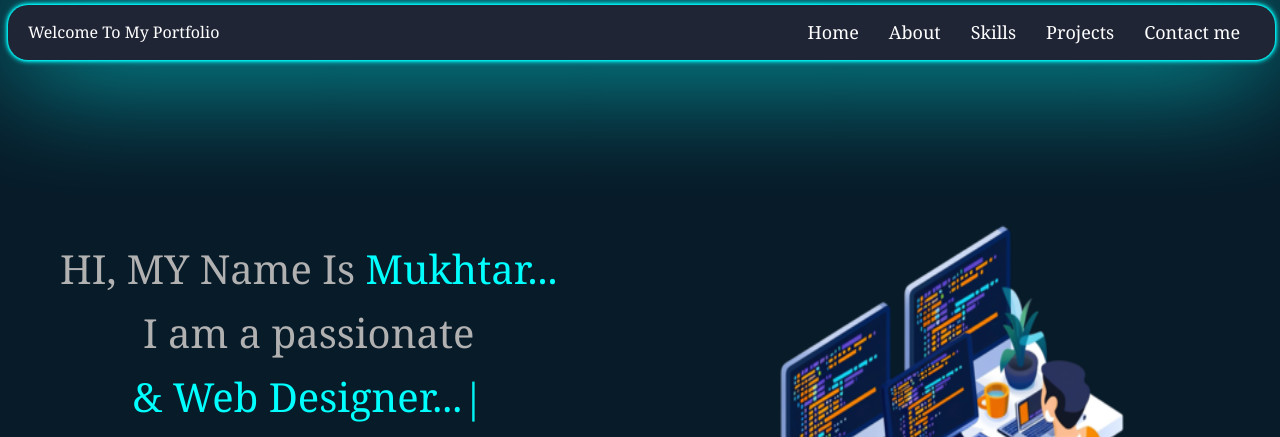
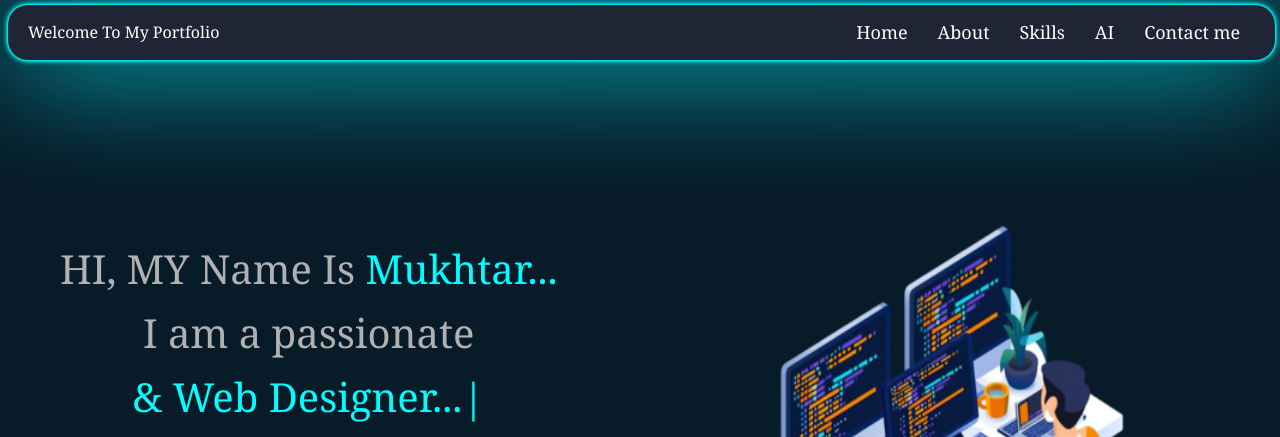
Before and after one commit to sdmukhtar7709/sdmukhtar, a plain HTML site: page index.html in a window 1280 px wide. Shown: the top 437 px of the page. Drawn offline with nearby package versions, Linux system fonts and the light colour scheme.

Commit message:
Update index.html

```diff
--- a/index.html
+++ b/index.html
@@ -24,7 +24,7 @@
                     <li><a href="#home">Home</a></li>
                     <li><a href="#About">About</a></li>
                     <li><a href="#skils">Skills</a></li>
-                    <li><a href="https://chataimukhtar.vercel.app/">Projects</a></li>
+                    <li><a href="https://chataimukhtar.vercel.app/">AI</a></li>
                     <li><a href="#Contact">Contact me</a></li>
                 </ul>
                 <div class="hamburger" onclick="toggleMenu()">
```
